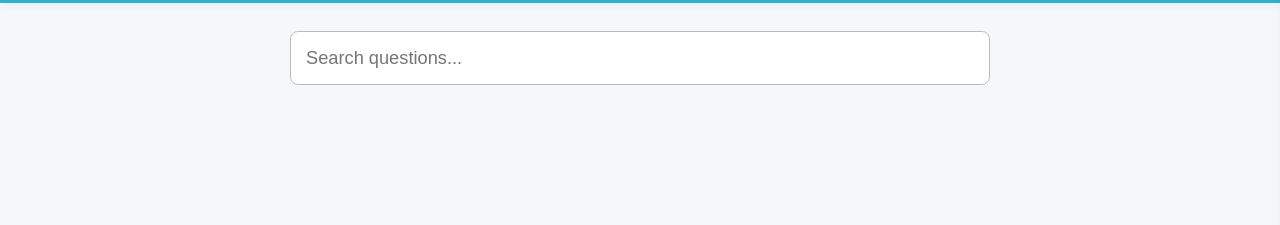
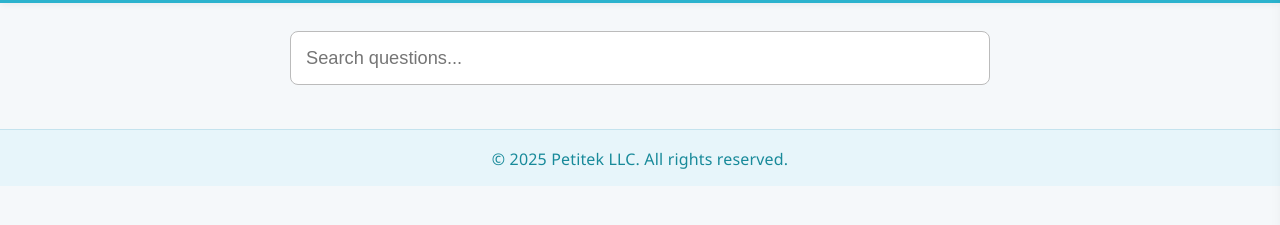
Before and after one commit to PetitekLLC/faq.petitek.com, a plain HTML site: page index.html in a window 1280 px wide. Shown: the part 53-278 px from the top of the page. Drawn offline with Linux system fonts and the light colour scheme; no server answers.

Commit message:
Update index.html

```diff
--- a/index.html
+++ b/index.html
@@ -121,6 +121,19 @@
       transition: background .15s, color .12s;
     }
     .drawer a:hover { background: #eafaff; color: #188a9a; }
+    .footer {
+  width: 100%;
+  background: #e7f5fa;
+  color: #188a9a;
+  text-align: center;
+  padding: 18px 8px 16px 8px;
+  font-size: 1em;
+  font-weight: 500;
+  letter-spacing: 0.01em;
+  border-top: 1px solid #c4e3ee;
+  margin-top: 44px;
+  box-sizing: border-box;
+}
 
     /* Main Page Layout */
     #search {
@@ -262,5 +275,9 @@
       });
     }
   </script>
+  <footer class="footer">
+  &copy; 2025 Petitek LLC. All rights reserved.
+</footer>
+
 </body>
 </html>
```
